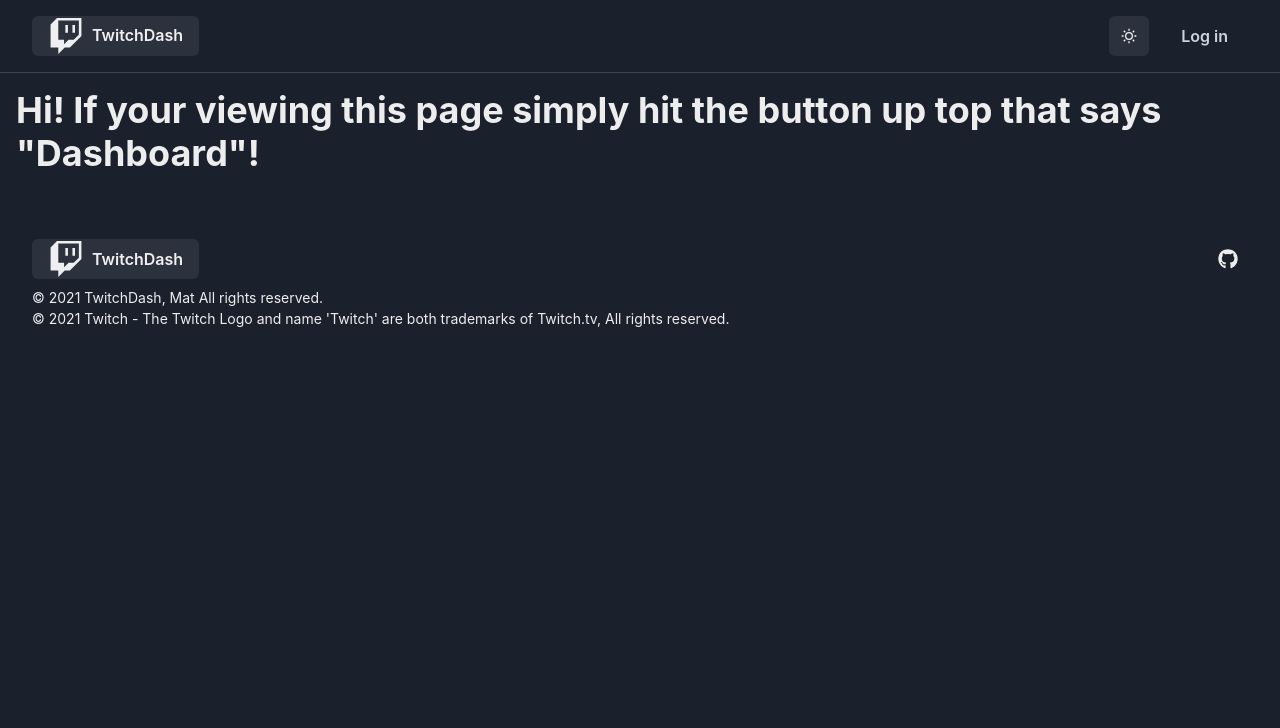
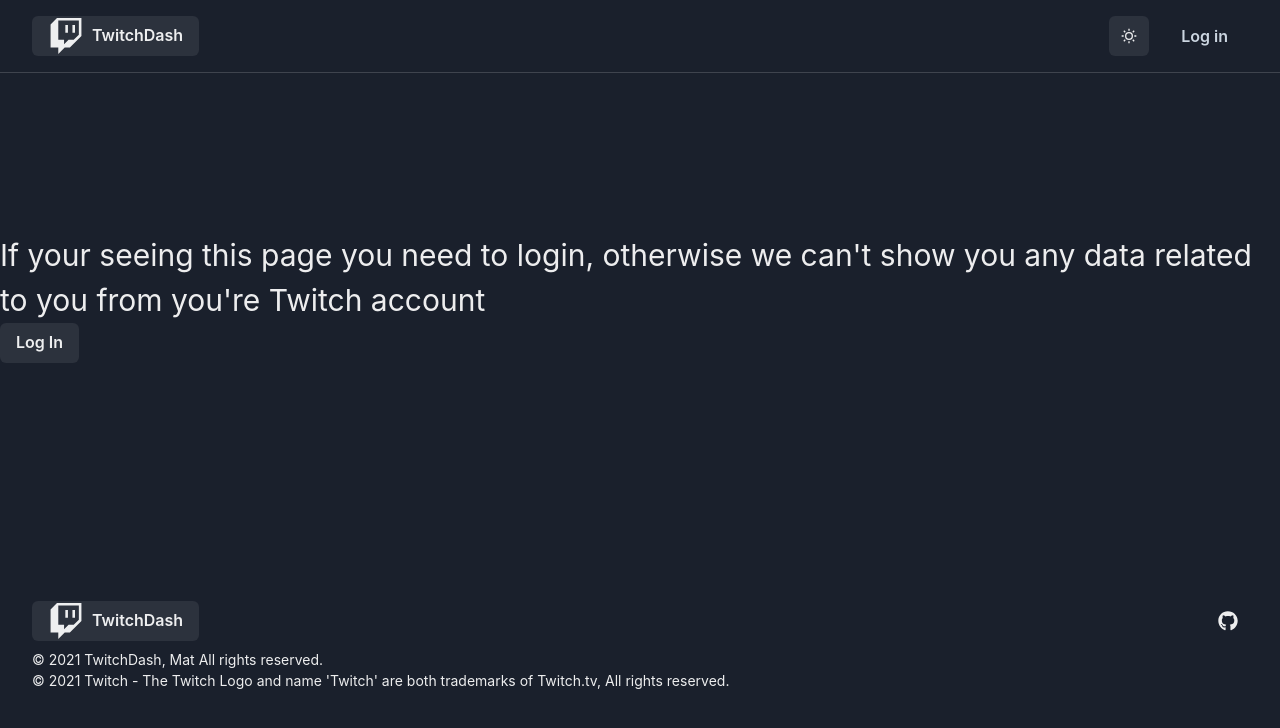
Before and after one commit to MatD1/SimpleDash, a Next.js app: page / in a window 1280 px wide. Shown: the top 728 px of the page. Built offline with nearby package versions, Linux system fonts and the light colour scheme; no server answers.

Commit message:
UI Rebuild V2.5.5

```diff
--- a/components/Tab1/Followed.jsx
+++ b/components/Tab1/Followed.jsx
@@ -1,5 +1,4 @@
 import axios from "axios";
-import Link from "next/link";
 import {
   Heading,
   Text,
@@ -8,13 +7,11 @@
   Center,
   Skeleton,
   SimpleGrid,
-
 } from "@chakra-ui/react";
 import React, {useState} from 'react';
 import { useSession } from "next-auth/react";
 import useSWR from "swr";
 import Moment from "react-moment";
-import { LockIcon, UnlockIcon } from '@chakra-ui/icons'
 
 const fetcher = async (url, accessToken, client) => {
     const res = await axios.get(url, {
--- a/components/TwitchDash-Components/UserCard.jsx
+++ b/components/TwitchDash-Components/UserCard.jsx
@@ -13,7 +13,6 @@
 import React, {useState} from 'react';
 import { useSession } from "next-auth/react";
 import useSWRImmutable from 'swr/immutable'
-import Moment from "react-moment";
 import { StreamKey } from "./StreamKey";
 
 const fetcher = async (url, accessToken, client) => {
--- a/components/navbar.js
+++ b/components/navbar.js
@@ -7,7 +7,7 @@
   VisuallyHidden,
   useColorMode
 } from "@chakra-ui/react";
-import Head from 'next/link'
+import Link from 'next/link'
 import { Logo } from "./navbarComponents/Logo";
 import { MobileNav } from "./navbarComponents/MobileNav";
 import { NavLink } from "./navbarComponents/NavLink";
@@ -44,7 +44,9 @@
                   }}
                   spacing="8"
                 >
-                <Button bgGradient="linear(to-r, red.200, pink.500)" _hover={{bgGradient: "linear(to-r, blue.200, pink.500)"}}><a href="/Dash">Dashboard</a></Button>
+                <Link href="/Dash">
+                  <Button bgGradient="linear(to-r, red.200, pink.500)" _hover={{bgGradient: "linear(to-r, blue.200, pink.500)"}}>Dashboard</Button>
+                </Link>
                 </HStack>
               </HStack>
               <Flex align="center">
--- a/pages/_app.js
+++ b/pages/_app.js
@@ -3,7 +3,7 @@
 import { ChakraProvider } from "@chakra-ui/react";
 import useSWR, { SWRConfig } from 'swr'
 import Layout from "../layout";
-import theme from "./theme";
+import theme from "../components/theme";
 
 function MyApp({ Component, pageProps: { session, ...pageProps } }) {
   return (
--- a/pages/_document.js
+++ b/pages/_document.js
@@ -2,7 +2,7 @@
 
 import { ColorModeScript } from "@chakra-ui/react"
 import NextDocument, { Html, Head, Main, NextScript } from "next/document"
-import theme from "./theme"
+import theme from "../components/theme";
 
 export default class Document extends NextDocument {
   render() {
--- a/pages/index.js
+++ b/pages/index.js
@@ -1,23 +1,44 @@
-import Head from "next/head";
-import { VStack, Heading } from "@chakra-ui/react";
-import NavBar from "../components/navbar";
+import {
+  VStack,
+  Center,
+  Box,
+  Text,
+  Button }
+  from '@chakra-ui/react'
+import { useSession, getSession, signIn } from "next-auth/react"
 
 export default function Home() {
+  const { data: session, status } = useSession()
+
+  if (status === "loading") {
+    return <p>Loading...</p>
+  }
+
+  if (status === "unauthenticated") {
+    return (
+      <>
+        <VStack h='480px'>
+          <Center>
+            <Box mt={40}>
+              <Text sx={{fontSize: '30px'}}>If your seeing this page you need to login, otherwise we can't show you any data related to you from you're Twitch account</Text>
+              <Button onClick={() => signIn()}>Log In</Button>
+            </Box>
+          </Center>
+        </VStack>
+      </>
+    )
+  }
+
   return (
-    <div>
-      <Head>
-        <title>TwitchDash</title>
-        <meta
-          name="Simple, lite easy to use Twitch Dashboard"
-          content="Generated by create next app"
-        />
-        <link rel="icon" href="/favicon.ico" />
-      </Head>
-      <VStack p={4}>
-        <Heading>
-          Hi! If your viewing this page simply hit the button up top that says "Dashboard"!
-        </Heading>
-      </VStack>
-    </div>
-  );
+    <>
+      <VStack h='480px'>
+          <Center>
+            <Box mt={40}>
+              <Text sx={{fontSize: '30px'}}>Thanks for checking out TwitchDash!</Text>
+              <Text sx={{fontSize: '30px'}}>Press the button above that says "Dashboard" to view your TwitchDash!</Text>
+            </Box>
+          </Center>
+        </VStack>
+    </>
+  )
 }
```
Also changed, not shown: components/theme.jsx (renamed from pages/theme.js).
